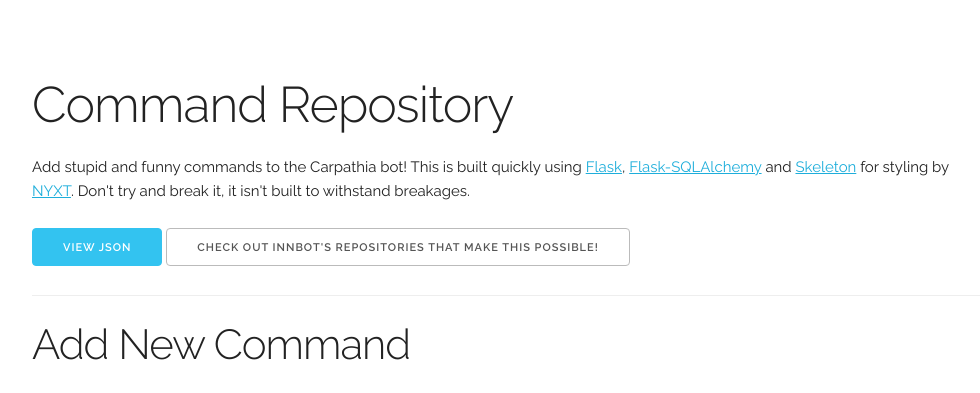
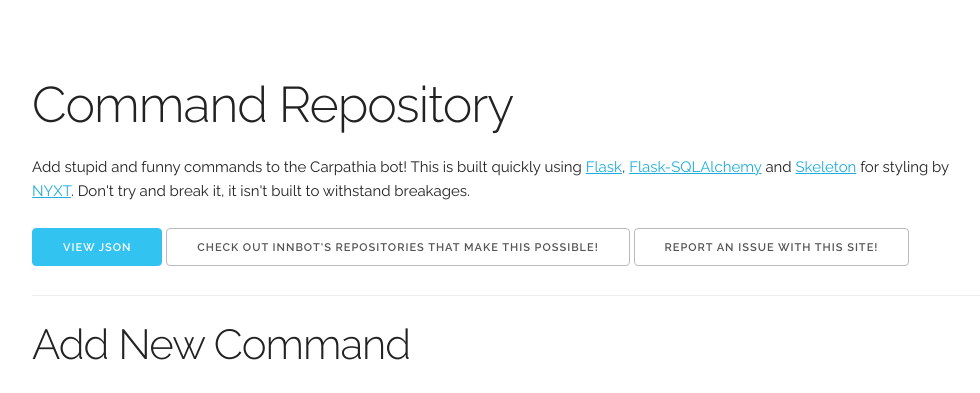
Before and after one commit to RelaySC/command-repository, a Flask app: page / in a window 1280 px wide. Shown: the top 393 px of the page, without its empty margins (128-1108 px from the left). Run offline with Flask 2, Linux system fonts and the light colour scheme; data that the repository does not hold is empty.

Commit message:
Added a 'report an issue' button.

```diff
--- a/templates/index.html
+++ b/templates/index.html
@@ -45,6 +45,7 @@
                 <p>Add stupid and funny commands to the Carpathia bot! This is built quickly using <a href="http://flask.pocoo.org/">Flask</a>, <a href="http://flask-sqlalchemy.pocoo.org/">Flask-SQLAlchemy</a> and <a href="http://getskeleton.com/">Skeleton</a> for styling by <a href="https://nyxt.co">NYXT</a>. Don't try and break it, it isn't built to withstand breakages.</p>
                 <a class="button button-primary" href="/json">View JSON</a>
                 <a class="button" href="https://github.com/ImperialNewsNetwork/inn-bot#repositories">Check out INNBot's Repositories that make this possible!</a>
+                <a class="button" href="https://github.com/davidtwco/command-repository/issues">Report an issue with this site!</a>
             </div>
             <div class="row">
                 <div class="separator"></div>
```
